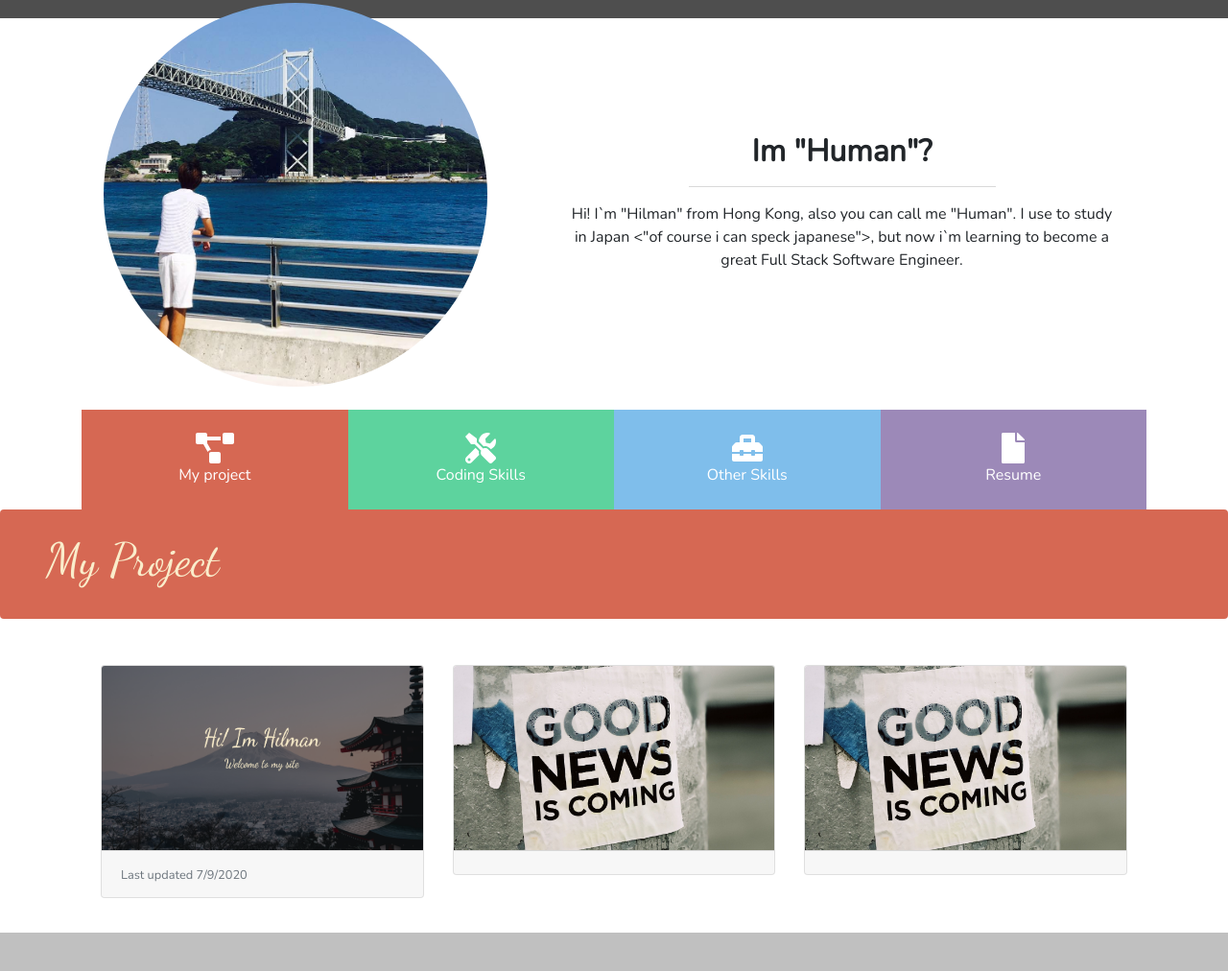
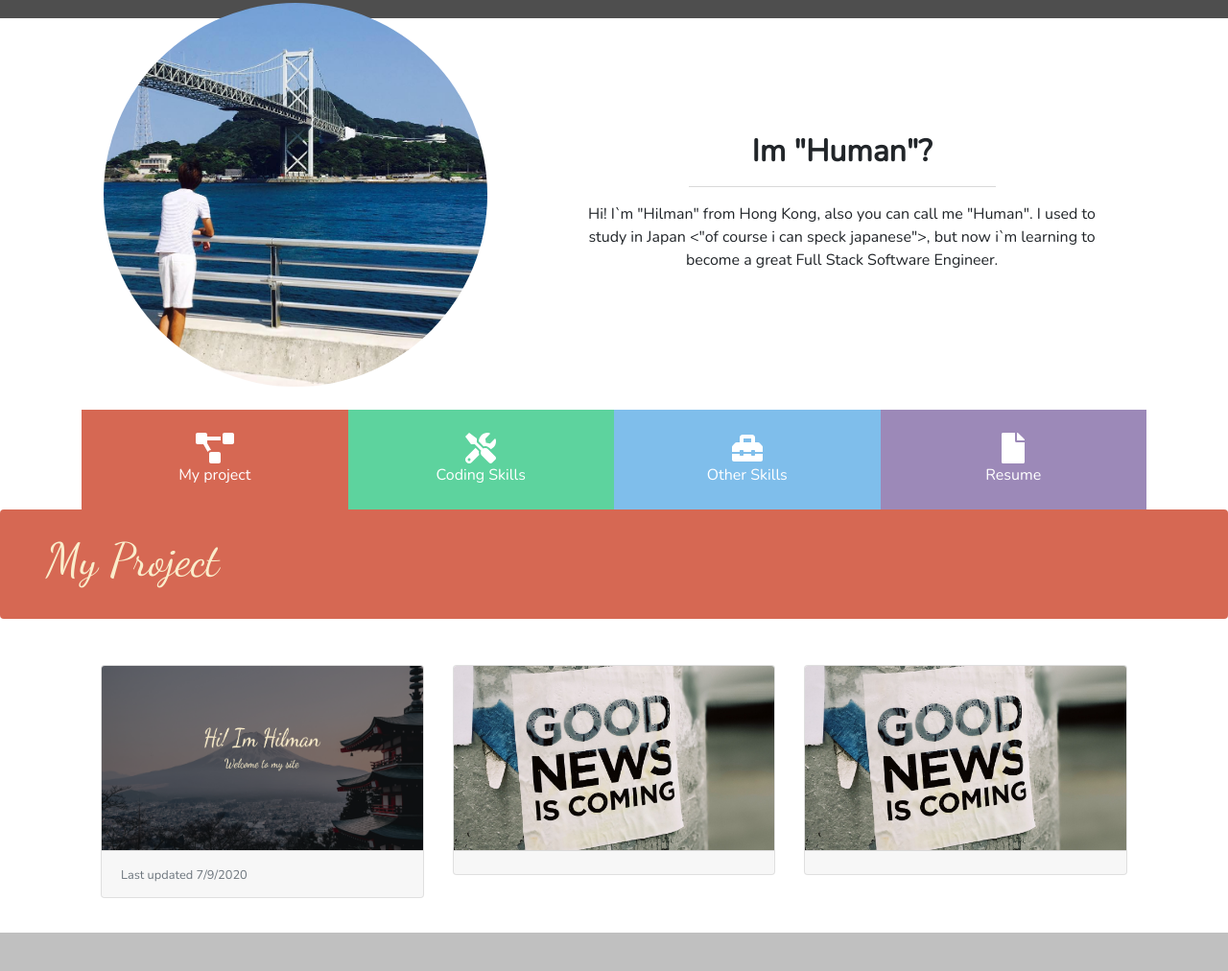
Before and after one commit to hilman72/AboutMe, a plain HTML site: page index.html in a window 1280 px wide. Shown: the part 861-1873 px from the top of the page at 96% size. Drawn offline with nearby package versions, Linux system fonts and the light colour scheme; grey boxes are pictures that could not be loaded.

Commit message:
word fix

```diff
--- a/index.html
+++ b/index.html
@@ -26,6 +26,9 @@
     <link rel="stylesheet"  href="https://cdnjs.cloudflare.com/ajax/libs/font-awesome/5.14.0/css/all.min.css">
     <script src="https://cdnjs.cloudflare.com/ajax/libs/font-awesome/5.14.0/js/all.min.js"></script>
     <link rel="stylesheet" href="./style/index.css" />
+
+    <link rel="icon" type="image/png" href="./images/web_icon.png">
+
     <title>Human Improving!</title>
 </head>
 <body>
@@ -105,7 +108,7 @@
                                 <h2 class="inner-aboutMe-header">Im "Human"?</h2>
                                 <hr>
                                 <p2 class="inner-aboutMe-text"
-                                >Hi! I`m "Hilman" from Hong Kong, also you can call me "Human". I use to study in Japan <"of course i can speck japanese">, but now i`m learning to become a great Full Stack Software Engineer.
+                                >Hi! I`m "Hilman" from Hong Kong, also you can call me "Human". I used to study in Japan <"of course i can speck japanese">, but now i`m learning to become a great Full Stack Software Engineer.
                                   </p2
                                 >
                                 </div>
```
Also changed, not shown: images/767.png (added), images/web_icon.png (added).
